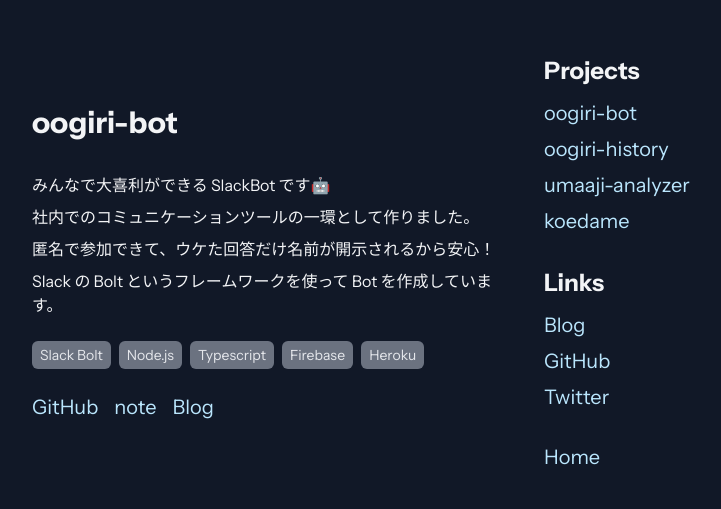
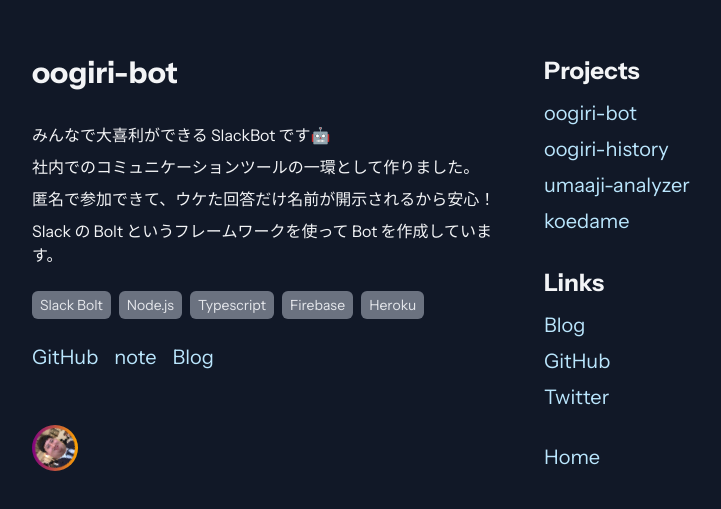
Before and after one commit to tocomi/i-am-tocomi, a Next.js app: page /projects/oogiri in a window 1280 px wide. Shown: the part 137-646 px from the top of the page, without its empty margins (264-985 px from the left). Built offline with nearby package versions, Linux system fonts and the light colour scheme.

Commit message:
feat: always icon

```diff
--- a/src/app/layout.tsx
+++ b/src/app/layout.tsx
@@ -36,7 +36,7 @@
       <body className={font.className}>
         <div className="flex items-center justify-center sm:h-screen">
           <main className="flex max-w-[800px] flex-col justify-between gap-12 p-8 sm:flex-row sm:gap-8">
-            <div className="flex max-w-[480px] items-center justify-center md:w-[480px]">
+            <div className="flex max-w-[480px] flex-col items-center justify-between md:w-[480px]">
               {children}
             </div>
             <div className="flex min-w-44 flex-1 flex-col items-start justify-center gap-8">
--- a/src/app/page.tsx
+++ b/src/app/page.tsx
@@ -3,7 +3,7 @@
 export default function Home() {
   return (
     <div className="flex flex-col gap-4">
-      <RotatingPortrait />
+      <RotatingPortrait size="medium" />
       <div className="flex flex-col gap-1">
         <h2 className="font-bold text-3xl">Kenta TSUNEMI</h2>
         <h3 className="font-bold text-2xl">@tocomi</h3>
--- /dev/null
+++ b/src/app/projects/layout.tsx
@@ -0,0 +1,15 @@
+import { RotatingPortrait } from '@/components'
+import type { FC, PropsWithChildren } from 'react'
+
+const ProjectsLayout: FC<PropsWithChildren> = ({ children }) => {
+  return (
+    <>
+      {children}
+      <div className="flex w-full justify-start">
+        <RotatingPortrait size="small" />
+      </div>
+    </>
+  )
+}
+
+export default ProjectsLayout
--- a/src/app/projects/umaaji-analyzer/page.tsx
+++ b/src/app/projects/umaaji-analyzer/page.tsx
@@ -7,14 +7,7 @@
   'ISR を使うことで、リアルタイム性を一部犠牲にする代わりにスクレイピング回数を抑制しています。',
 ]
 
-const stacks = [
-  'Next.js',
-  'TypeScript',
-  'Panda CSS',
-  'Puppeteer',
-  'Cloud Run',
-  'Vercel',
-]
+const stacks = ['Next.js', 'TypeScript', 'Panda CSS', 'Puppeteer', 'Cloud Run']
 
 const links = [
   {
--- a/src/components/RotatingPortrait/RotatingPortrait.css
+++ b/src/components/RotatingPortrait/RotatingPortrait.css
@@ -1,7 +1,6 @@
 .image-container {
-  width: 120px;
-  height: 120px;
   border-radius: 50%;
+  width: fit-content;
   overflow: hidden;
   display: flex;
   justify-content: center;
@@ -12,8 +11,6 @@
 }
 
 .rotating-image {
-  width: 100%;
-  height: auto;
   border-radius: 50%;
   animation: rotate 3s linear infinite;
 }
--- a/src/components/RotatingPortrait/RotatingPortrait.tsx
+++ b/src/components/RotatingPortrait/RotatingPortrait.tsx
@@ -1,11 +1,24 @@
 'use client'
 
 import Image from 'next/image'
+import type { FC } from 'react'
 import { useEffect, useState } from 'react'
 import './RotatingPortrait.css'
 
-export const RotatingPortrait = () => {
+type Props = {
+  size: 'small' | 'medium'
+}
+
+const sizeMap: {
+  [key in Props['size']]: number
+} = {
+  small: 40,
+  medium: 120,
+}
+
+export const RotatingPortrait: FC<Props> = ({ size }) => {
   const [isRotating, setIsRotating] = useState(true)
+  const _size = sizeMap[size]
 
   const toggleRotation = () => {
     setIsRotating(!isRotating)
@@ -20,10 +33,10 @@
   return (
     <button type="button" className="image-container" onClick={toggleRotation}>
       <Image
-        width={120}
-        height={120}
+        width={_size}
+        height={_size}
         src="/portrait.png"
-        className="rotating-image"
+        className={'rotating-image'}
         alt="Rotating"
       />
     </button>
```
